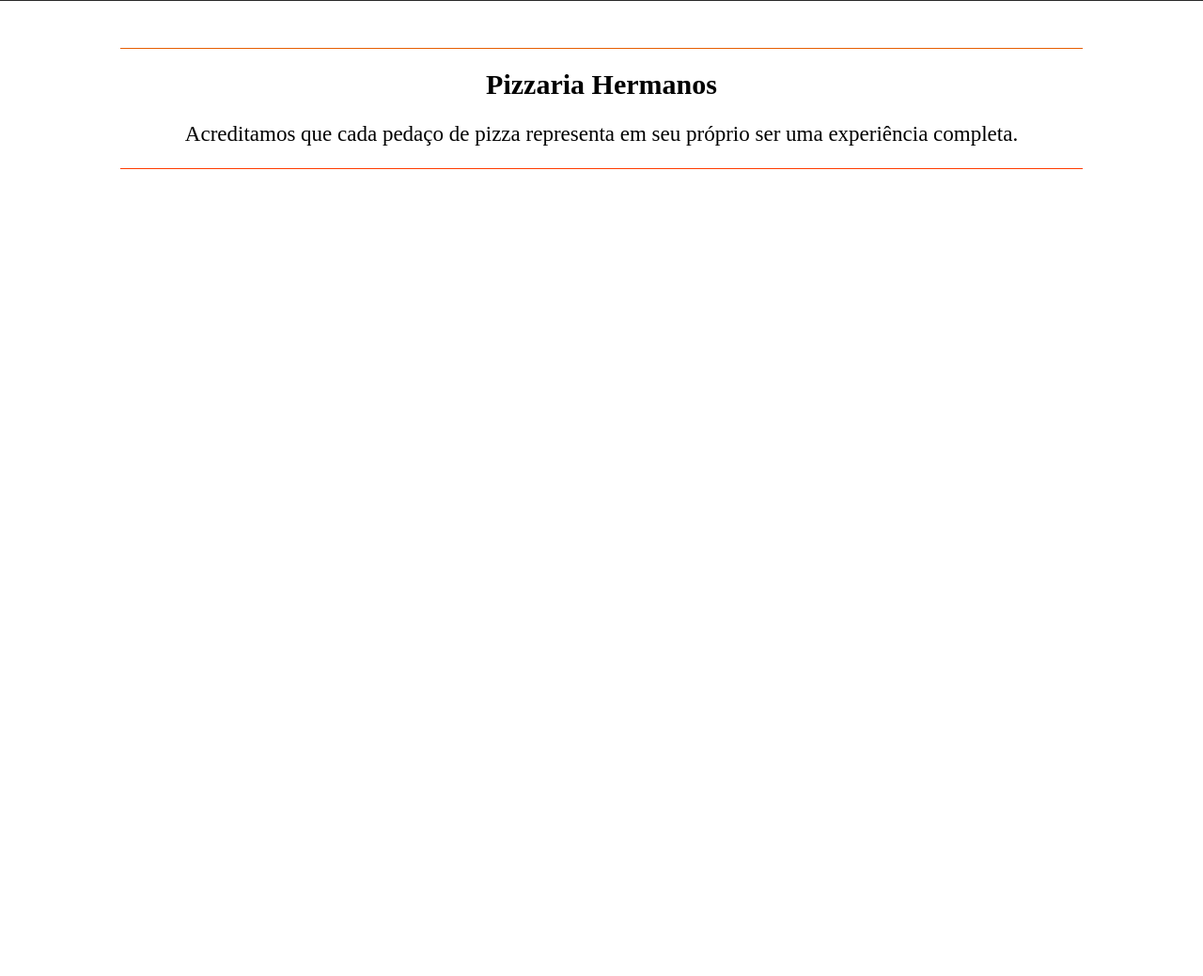
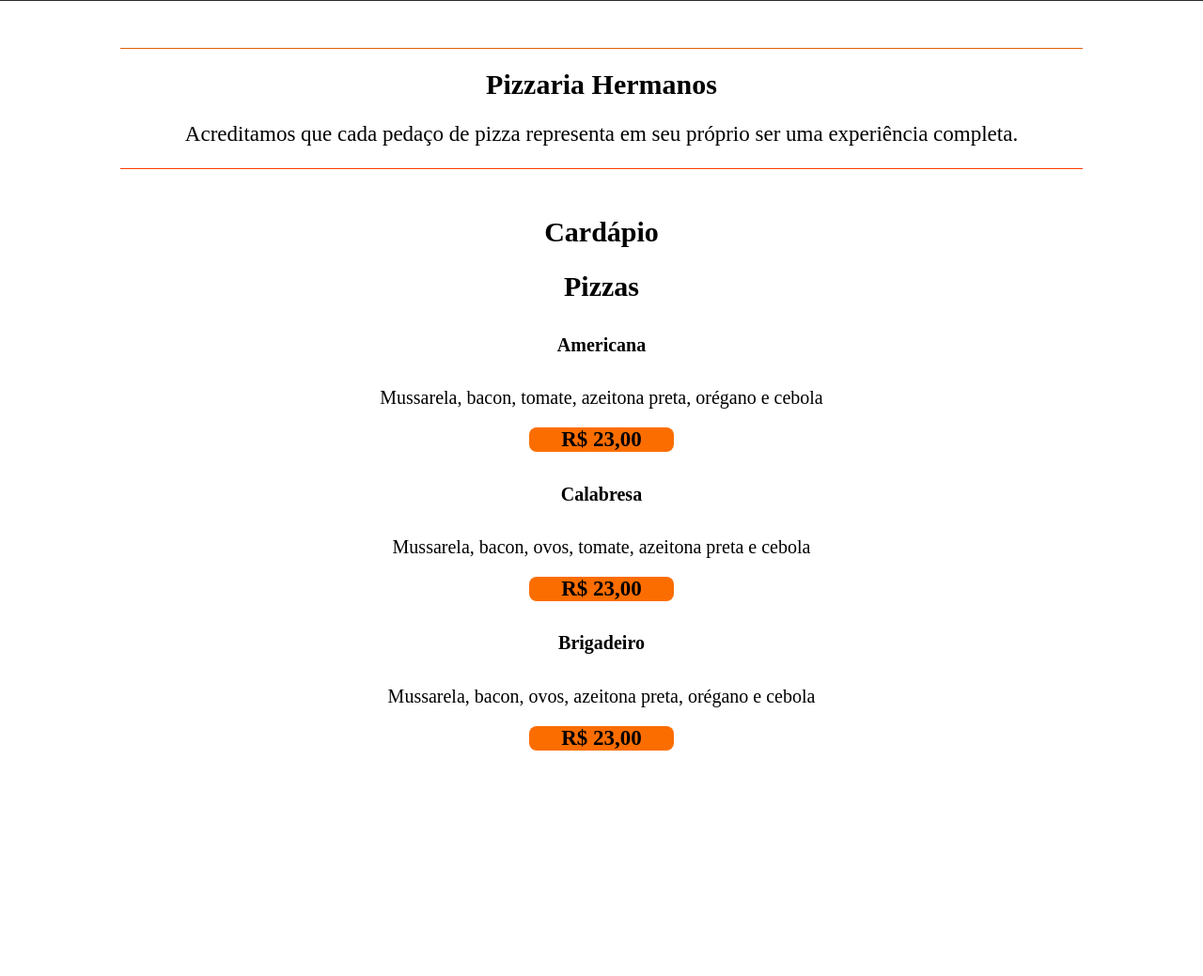
Before and after one commit to fabricioromanii/TrabalhoSiteProgII, a PHP site: page / in a window 1280 px wide. Shown: the part 811-1850 px from the top of the page at 94% size. Run offline with PHP 8.4, Linux system fonts and the light colour scheme.

Commit message:
add cardapio

```diff
--- a/css/imagemInicial.css
+++ b/css/banner.css
@@ -1,4 +1,4 @@
-.imagemBanner {
+.banner {
     width: 100%;
 }
 
--- /dev/null
+++ b/css/cardapio.css
@@ -0,0 +1,29 @@
+.cardapio{
+    width: 50%;
+    margin-left: 25%;
+}
+
+.cardapio h2{
+    text-align: center;
+    font-size: 30px;
+}
+
+.cardapio h5{
+    text-align: center;
+    font-size: 20px;
+}
+
+.cardapio p{
+    text-align: center;
+    font-size: 20px;
+}
+.preco{
+    text-align: center;
+    font-size: 23px;
+    margin-left: 38%;
+    width:24%;
+    font-weight: bold;
+    color:rgb(0, 0, 0);
+    border-radius:8px;
+    background-color:#fc6d00;
+}
--- a/index.html
+++ b/index.html
@@ -1,21 +1,24 @@
 <!DOCTYPE html>
-
 <html lang="pt-br">
 
 <head>
 
     <meta charset="UTF-8">
     <meta http-equiv="X-UA-Compatible" content="IE=edge">
+
     <meta name="viewport" content="width=device-width, initial-scale=1.0">
     <meta name="author" content="Fabrício Romani">
     <meta name="description" content="Exemplos de Site de Pizzaria">
     <meta name="keywords" content="pizza, entrega, pizzaria">
+
     <link rel="stylesheet" href="css/index.css" />
     <link rel="stylesheet" href="css/header.css" />
-    <link rel="stylesheet" href="css/imagemInicial.css" />
+    <link rel="stylesheet" href="css/banner.css" />
     <link rel="stylesheet" href="css/formulario.css" />
+    <link rel="stylesheet" href="css/cardapio.css" />
     <link rel="stylesheet" href="css/footer.css" />
     <link rel="shortcut icon" href="img/IconeParaONavegador.png" type="image/x-icon" />
+
     <title>Pizzaria Hermanos</title>
 
 </head>
@@ -23,14 +26,14 @@
 <body>
 
     <div>
-        <img class="imagemBanner" src="img/Logo3.jpg"/>
+        <img class="banner" src="img/banner.jpg"/>
         <h1 class="textoBanner">Pizzaria Hermanos</h1>
     </div>
 
     <div class="header">
         <ul>
             <li><a href="#TextoSobreJS" class="altura_js">Promoção</a></li>
-            <li><a href="#TextoSobreJS" class="altura_js">Cardápio</a></li>
+            <li><a href="#CardapioJS" class="altura_js">Cardápio</a></li>
             <li><a href="#ContatoJS" class="altura_js">Contato</a></li>
         </ul>
         <a class="logo"><img  src="img/Logo2.jpg"/> </a>
@@ -41,6 +44,32 @@
         <p>Acreditamos que cada pedaço de pizza representa em seu próprio
         ser uma experiência completa.</p>
     </div>
+
+    <div id="CardapioJS" class="cardapio">
+        <h2>Cardápio</h2>
+        <div>
+            <h2>Pizzas</h2>
+                <div>
+                    <h5>Americana</h5>
+                    <p>Mussarela, bacon, tomate,
+                    azeitona preta, orégano e cebola</p>
+                    <div class="preco">R$ 23,00</div>
+                </div>
+                <div>
+                    <h5>Calabresa</h5>
+                    <p>Mussarela, bacon, ovos, tomate,
+                    azeitona preta e cebola</p>
+                    <div class="preco">R$ 23,00</div>
+                </div>
+                <div>
+                    <h5>Brigadeiro</h5>
+                    <p>Mussarela, bacon, ovos,
+                    azeitona preta, orégano e cebola</p>
+                    <div class="preco">R$ 23,00</div>
+                </div>
+        </div>
+    </div>
+
 
     <div class="contato" id="ContatoJS">
         <form class="form">
@@ -70,7 +99,6 @@
     <script src="js/textoImagemInicial.js"></script>
     <script src="js/scripts.js"></script>
 
-
 </body>
 
 </html>
```
Also changed, not shown: README.md, css/index.css (line endings or trailing spaces), img/banner.jpg (renamed from img/Logo3.jpg), index.md (deleted).
